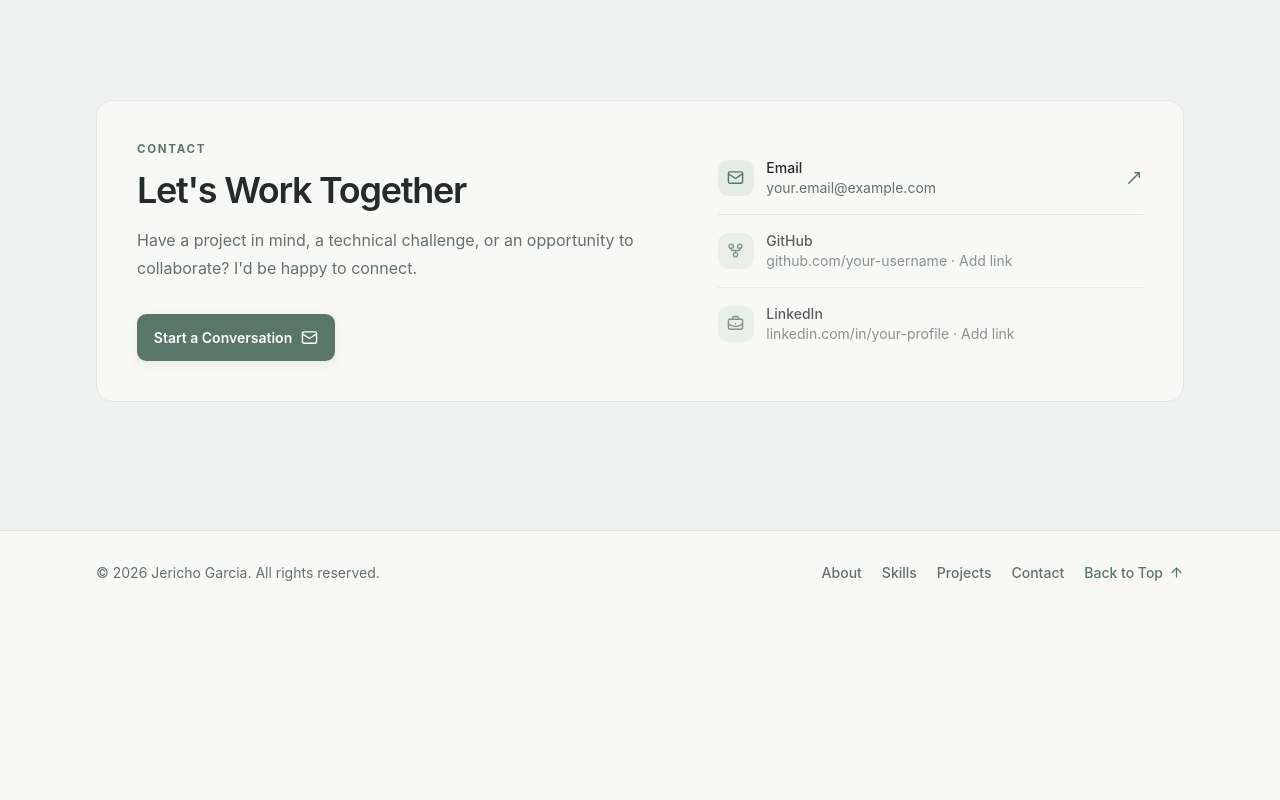
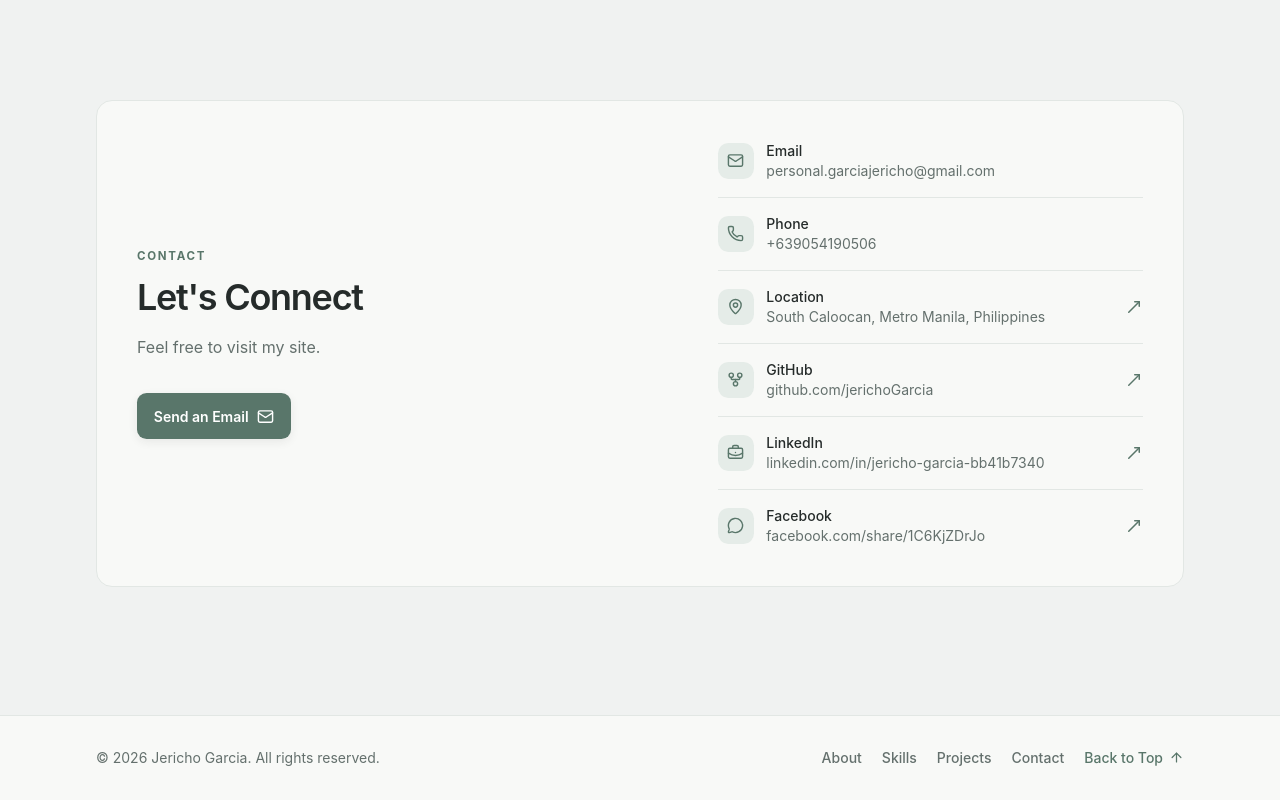
Before and after one commit to jerichoGarcia/my-portfolio, a Next.js app: page / in a window 1280 px wide. Shown: the part 3033-3833 px from the top of the page. Before the commit the page ends 3648 px from the top, so only its background shows below. Built offline with nearby package versions, Linux system fonts and the light colour scheme.

Commit message:
Update contact information and social links

```diff
--- a/app/data/portfolio.ts
+++ b/app/data/portfolio.ts
@@ -3,17 +3,20 @@ export const portfolio = {
   initials: "JG",
   role: "IT Specialist",
   profileImage: "/jericho-garcia-profile.png",
-  email: "your.email@example.com",
+  email: "personal.garciajericho@gmail.com",
   introLabel: "Hello, I'm Jericho",
   intro:
     "Passionate about technology, IT solutions, troubleshooting, and building practical digital experiences. Focused on solving problems, improving systems, and continuously learning new technologies.",
   about:
     "I am an IT Specialist interested in helping people and teams make technology work better. My focus spans technical support, hardware and software troubleshooting, computer systems maintenance, networking, system administration, and web development.",
   aboutPoints: ["Thoughtful technical support and clear problem solving", "Reliable systems, maintenance, and configuration", "Practical web experiences built with modern tools"],
-  socials: [
-    { label: "Email", value: "your.email@example.com", href: "mailto:your.email@example.com", icon: "mail" },
-    { label: "GitHub", value: "github.com/your-username", href: undefined, icon: "github" },
-    { label: "LinkedIn", value: "linkedin.com/in/your-profile", href: undefined, icon: "linkedin" },
+  contacts: [
+    { label: "Email", value: "personal.garciajericho@gmail.com", href: "mailto:personal.garciajericho@gmail.com", icon: "mail", external: false },
+    { label: "Phone", value: "+639054190506", href: "tel:+639054190506", icon: "phone", external: false },
+    { label: "Location", value: "South Caloocan, Metro Manila, Philippines", href: "https://maps.google.com/?q=South+Caloocan,+Metro+Manila,+Philippines", icon: "location", external: true },
+    { label: "GitHub", value: "github.com/jerichoGarcia", href: "https://github.com/jerichoGarcia", icon: "github", external: true },
+    { label: "LinkedIn", value: "linkedin.com/in/jericho-garcia-bb41b7340", href: "https://www.linkedin.com/in/jericho-garcia-bb41b7340/", icon: "linkedin", external: true },
+    { label: "Facebook", value: "facebook.com/share/1C6KjZDrJo", href: "https://www.facebook.com/share/1C6KjZDrJo/", icon: "facebook", external: true },
   ],
 } as const;
 
--- a/app/page.tsx
+++ b/app/page.tsx
@@ -1,11 +1,11 @@
-import { ArrowDown, ArrowUp, BriefcaseBusiness, Check, GitFork, Mail, MoveUpRight } from "lucide-react";
+import { ArrowDown, ArrowUp, BriefcaseBusiness, Check, GitFork, Mail, MapPin, MessageCircle, MoveUpRight, Phone } from "lucide-react";
 import Image from "next/image";
 import { Navigation } from "./components/navigation";
 import { ProjectCards, SkillCards } from "./components/portfolio-cards";
 import { SectionHeading } from "./components/section-heading";
 import { navigation, portfolio, projects } from "./data/portfolio";
 
-const socialIcons = { mail: Mail, github: GitFork, linkedin: BriefcaseBusiness };
+const contactIcons = { mail: Mail, phone: Phone, location: MapPin, github: GitFork, linkedin: BriefcaseBusiness, facebook: MessageCircle };
 
 export default function Home() {
   return <>
@@ -15,7 +15,7 @@ export default function Home() {
       <section id="about" className="section scroll-mt-20"><div className="mx-auto grid max-w-6xl gap-12 px-5 sm:px-8 lg:grid-cols-2 lg:gap-24"><SectionHeading eyebrow="About" title="A Little About Me" /><div><p className="text-lg leading-8 text-[var(--muted)]">{portfolio.about}</p><ul className="mt-8 space-y-4">{portfolio.aboutPoints.map((point) => <li key={point} className="flex gap-3 text-sm leading-6 text-[var(--ink)]"><span className="mt-0.5 flex h-5 w-5 shrink-0 items-center justify-center rounded-full bg-[var(--sage-pale)] text-[var(--sage)]"><Check size={13} strokeWidth={3} aria-hidden="true" /></span>{point}</li>)}</ul></div></div></section>
       <section id="skills" className="section section-muted scroll-mt-20"><div className="mx-auto max-w-6xl px-5 sm:px-8"><SectionHeading eyebrow="Capabilities" title="Skills & Expertise" description="A focused collection of practical IT, systems, and web development skills." /><div className="mt-10"><SkillCards /></div></div></section>
       <section id="projects" className="section scroll-mt-20"><div className="mx-auto max-w-6xl px-5 sm:px-8"><SectionHeading eyebrow="Portfolio" title="Selected Work" description="Representative work areas and projects, with details to be added as they become available." /><div className="mt-10"><ProjectCards projects={projects} /></div></div></section>
-      <section id="contact" className="section section-muted scroll-mt-20"><div className="mx-auto max-w-6xl px-5 sm:px-8"><div className="contact-panel"><div><SectionHeading eyebrow="Contact" title="Let&apos;s Work Together" description="Have a project in mind, a technical challenge, or an opportunity to collaborate? I&apos;d be happy to connect." /><a href={`mailto:${portfolio.email}`} className="button mt-8">Start a Conversation <Mail size={17} aria-hidden="true" /></a></div><div className="divide-y divide-[var(--border)]">{portfolio.socials.map((social) => { const Icon = socialIcons[social.icon]; return social.href ? <a key={social.label} href={social.href} className="contact-link"><span className="icon-tile icon-tile-small"><Icon size={17} aria-hidden="true" /></span><span><span className="block text-sm font-medium text-[var(--ink)]">{social.label}</span><span className="block text-sm text-[var(--muted)]">{social.value}</span></span><MoveUpRight className="ml-auto text-[var(--sage)]" size={18} aria-hidden="true" /></a> : <div key={social.label} className="contact-link opacity-75"><span className="icon-tile icon-tile-small"><Icon size={17} aria-hidden="true" /></span><span><span className="block text-sm font-medium text-[var(--ink)]">{social.label}</span><span className="block text-sm text-[var(--muted)]">{social.value} · Add link</span></span></div>; })}</div></div></div></section>
+      <section id="contact" className="section section-muted scroll-mt-20"><div className="mx-auto max-w-6xl px-5 sm:px-8"><div className="contact-panel"><div><SectionHeading eyebrow="Contact" title="Let&apos;s Connect" description="Feel free to visit my site." /><a href={`mailto:${portfolio.email}`} className="button mt-8">Send an Email <Mail size={17} aria-hidden="true" /></a></div><div className="divide-y divide-[var(--border)]">{portfolio.contacts.map((contact) => { const Icon = contactIcons[contact.icon]; return <a key={contact.label} href={contact.href} className="contact-link" target={contact.external ? "_blank" : undefined} rel={contact.external ? "noopener noreferrer" : undefined}><span className="icon-tile icon-tile-small"><Icon size={17} aria-hidden="true" /></span><span><span className="block text-sm font-medium text-[var(--ink)]">{contact.label}</span><span className="block text-sm text-[var(--muted)]">{contact.value}</span></span>{contact.external && <MoveUpRight className="ml-auto shrink-0 text-[var(--sage)]" size={18} aria-hidden="true" />}</a>; })}</div></div></div></section>
     </main>
     <footer className="border-t border-[var(--border)]"><div className="mx-auto flex max-w-6xl flex-col gap-5 px-5 py-8 text-sm text-[var(--muted)] sm:flex-row sm:items-center sm:justify-between sm:px-8"><p>© 2026 {portfolio.name}. All rights reserved.</p><div className="flex flex-wrap items-center gap-x-5 gap-y-3">{navigation.slice(1).map((item) => <a key={item.href} className="nav-link" href={item.href}>{item.label}</a>)}<a href="#home" className="inline-flex items-center gap-1.5 font-medium text-[var(--sage)]">Back to Top <ArrowUp size={15} aria-hidden="true" /></a></div></div></footer>
   </>;
```
